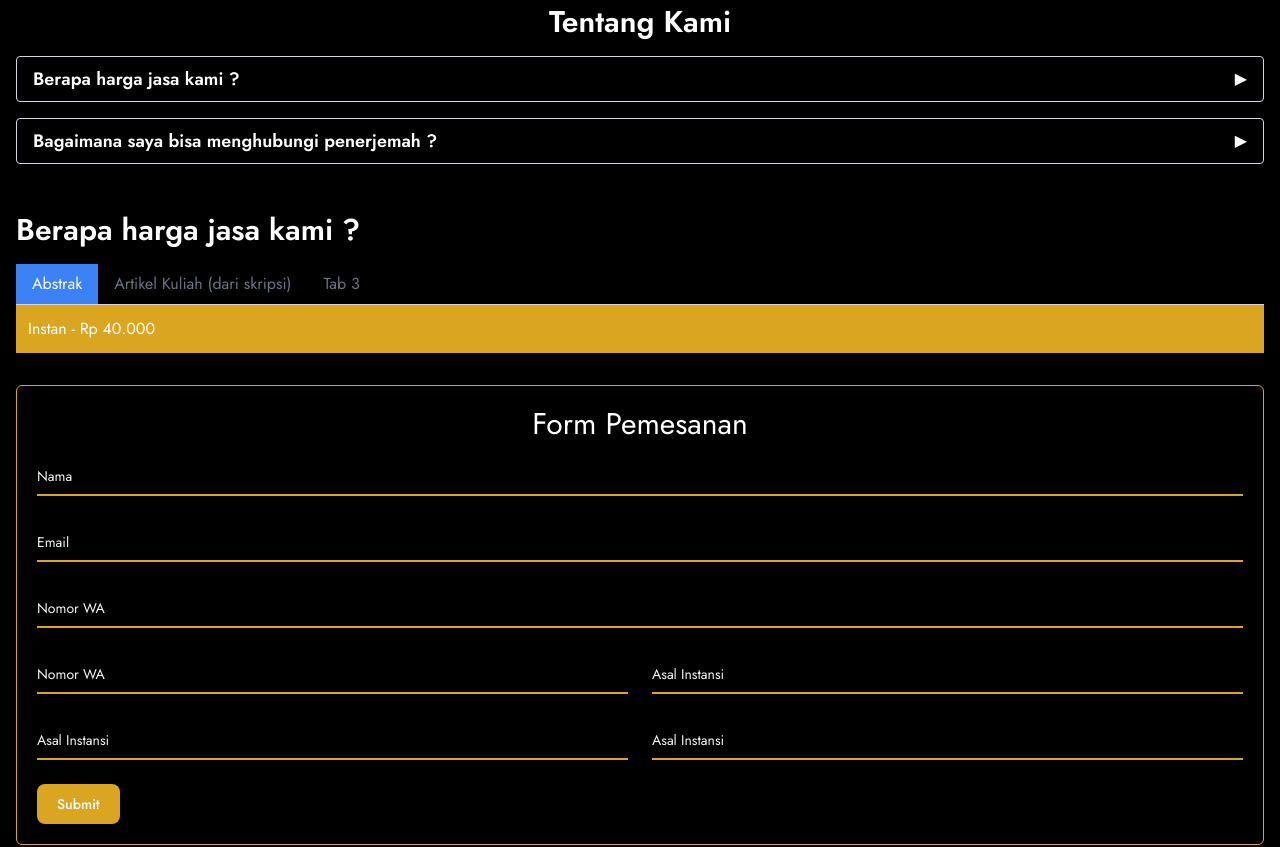
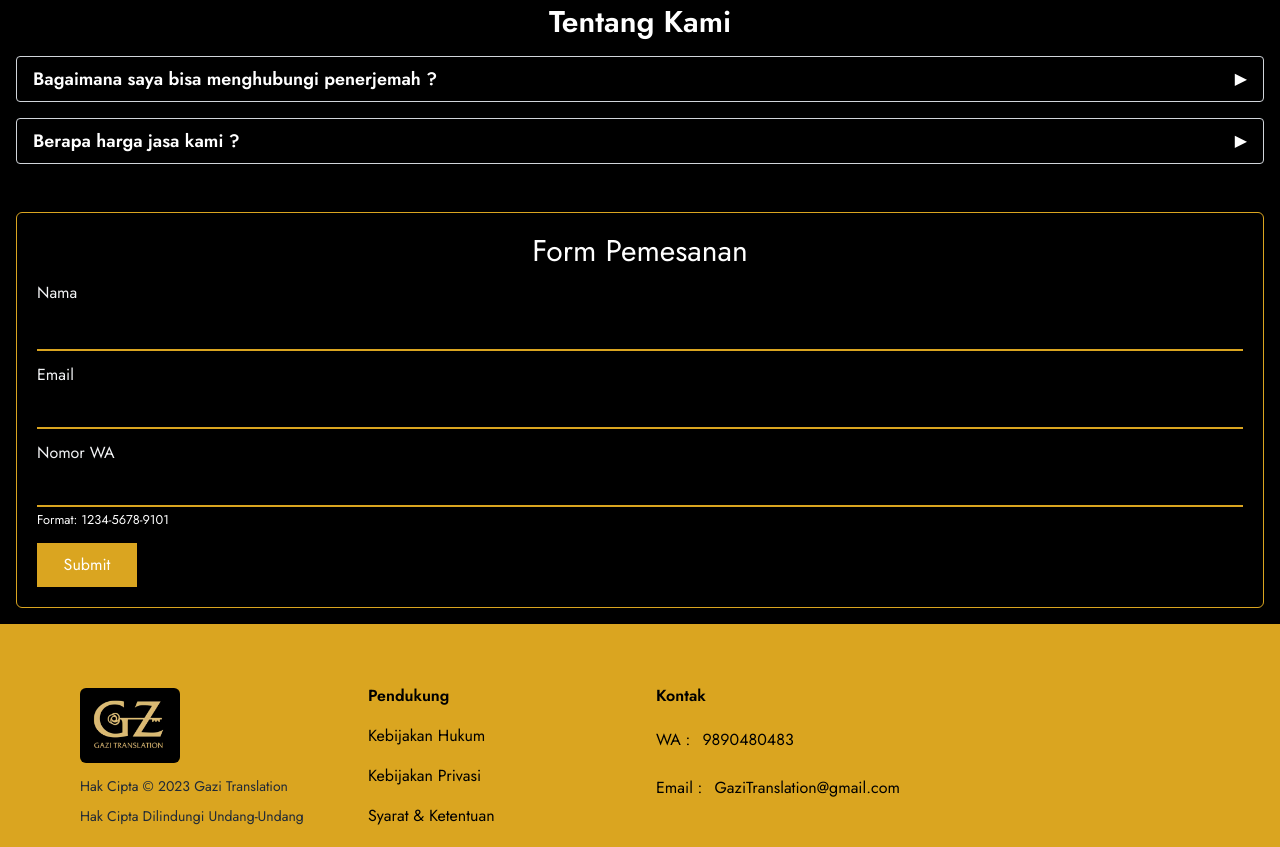
Before and after one commit to Luth-Badila/gazi-translation, a Next.js app: page / in a window 1280 px wide. Shown: the part 1440-2287 px from the top of the page. Built offline with nearby package versions, Linux system fonts and the light colour scheme.

Commit message:
added accrodion folder to handle accordion and added function for form but any bug

```diff
--- /dev/null
+++ b/src/app/components/Accordion/content1.jsx
@@ -0,0 +1,38 @@
+"use client";
+
+export default function content1() {
+  return (
+    <div className="flex flex-col gap-3">
+      <div className="flex lg:flex-row flex-col gap-5">
+        <div>
+          <h1 className="font-bold text-md">Abstrak max(250 kata)</h1>
+          <p>Instan 24 jam - 40.000</p>
+        </div>
+        <div>
+          <h1 className="font-bold text-md">Artikel Kuliah (dari skripsi)</h1>
+          <p>Instan 24 jam - 45.000</p>
+          <p>Reguler 3 hari - 40.000</p>
+          <p>Standart 7 hari - 35.000</p>
+        </div>
+        <div>
+          <h1 className="font-bold text-md">Jurnal Lokal</h1>
+          <p>Instan 24 jam - 55.000 (standar dosen)</p>
+          <p>Reguler 3 hari - 45.000</p>
+        </div>
+        <div>
+          <h1 className="font-bold text-md">Jurnal Internasional</h1>
+          <p>Instan (24 jam) - 65.000</p>
+          <p>Reguler 3 hari - 55.000</p>
+        </div>
+        <div>
+          <h1 className="font-bold text-md">Proofread </h1>
+          <p>Reguler 3 hari - 30.000/lembar</p>
+        </div>
+      </div>
+      <div className="text-md">
+        <h1>Format penulisan: A4. Margin Normal. Font size 12. Max 500 kata per halaman.</h1>
+        <h1>NB: Semua Harga Bisa Berubah tergantung Tingkat Kesulitan.</h1>
+      </div>
+    </div>
+  );
+}
--- /dev/null
+++ b/src/app/components/Accordion/content2.jsx
@@ -0,0 +1,15 @@
+"use client";
+import Link from "next/link";
+
+export default function content2() {
+  return (
+    <div>
+      <h1>
+        Kamu bisa menulis catatan kepada penerjemah sebelum proses terjemahan dilakukan atau hubungi langsung tim kami.
+        <Link href="" className="text-blue-500 underline decoration-1">
+          klik disini
+        </Link>
+      </h1>
+    </div>
+  );
+}
--- a/src/app/components/Form.jsx
+++ b/src/app/components/Form.jsx
@@ -1,72 +1,71 @@
 "use client";
+import { useState } from "react";
 
-function Form() {
+export default function Form() {
+  const [formData, setFormData] = useState({
+    name: "",
+    email: "",
+    nomorWA: "",
+  });
+
+  const handleChange = (e) => {
+    const { name, value } = e.target;
+    setFormData({ ...formData, [name]: value });
+  };
+
+  const handleSubmit = (e) => {
+    e.preventDefault();
+
+    console.log(formData);
+  };
   return (
     <div className="p-5 flex flex-col gap-3 border rounded-md border-[#daa520]">
       <h1 className="text-3xl text-center">Form Pemesanan</h1>
-      <form>
-        <div className="relative z-0 w-full mb-6 group">
+      <form onSubmit={handleSubmit} className="flex flex-col gap-3">
+        <div className=" flex flex-col gap-1">
+          <label htmlFor="name" className="text-md text-gray-100">
+            Nama
+          </label>
+          <input type="text" name="name" id="name" value={formData.name} onChange={handleChange} className="py-2 px-0 w-full text-md text-white bg-black border-b-2 border-[#daa520] outline-none" required />
+        </div>
+        <div className=" group">
+          <label htmlFor="email" className="text-md text-gray-100">
+            Email
+          </label>
+          <input type="email" name="email" id="email" value={formData.email} onChange={handleChange} className="py-2 px-0 w-full text-md text-white bg-black border-b-2 border-[#daa520] outline-none" required />
+        </div>
+        <div className="group">
+          <label htmlFor="nomorWA" className="text-md text-gray-100">
+            Nomor WA
+          </label>
           <input
-            type="email"
-            name="floating_email"
-            id="floating_email"
-            className="block py-2.5 px-0 w-full text-sm text-white bg-transparent border-0 border-b-2 border-[#daa520] appearance-none focus:outline-none focus:ring-0 focus:border-[#c49829] peer"
-            placeholder=" "
+            type="tel"
+            name="nomorWA"
+            id="nomorWA"
+            value={formData.nomorWA}
+            onChange={handleChange}
+            pattern="[0-9]{4}-[0-9]{4}-[0-9]{4}"
+            maxLength="15"
+            className="py-2 px-0 w-full text-md text-white bg-black border-b-2 border-[#daa520] outline-none"
             required
           />
-          <label
-            for="floating_email"
-            className="peer-focus:font-medium absolute text-sm text-gray-100 duration-300 transform -translate-y-6 scale-75 top-3 -z-10 origin-[0] peer-focus:left-0 peer-focus:text-gray-200 peer-focus:dark:text-gray-300 peer-placeholder-shown:scale-100 peer-placeholder-shown:translate-y-0 peer-focus:scale-75 peer-focus:-translate-y-6"
-          >
-            Nama
-          </label>
-        </div>
-        <div className="relative z-0 w-full mb-6 group">
-          <input
-            type="email"
-            name="floating_email"
-            id="floating_email"
-            className="block py-2.5 px-0 w-full text-sm text-white bg-transparent border-0 border-b-2 border-[#daa520] appearance-none focus:outline-none focus:ring-0 focus:border-[#c49829] peer"
-            placeholder=" "
-            required
-          />
-          <label
-            for="floating_email"
-            className="peer-focus:font-medium absolute text-sm text-gray-100 duration-300 transform -translate-y-6 scale-75 top-3 -z-10 origin-[0] peer-focus:left-0 peer-focus:text-gray-200 peer-focus:dark:text-gray-300 peer-placeholder-shown:scale-100 peer-placeholder-shown:translate-y-0 peer-focus:scale-75 peer-focus:-translate-y-6"
-          >
-            Email
-          </label>
-        </div>
-        <div className="relative z-0 w-full mb-6 group">
-          <input
-            type="email"
-            name="floating_email"
-            id="floating_email"
-            className="block py-2.5 px-0 w-full text-sm text-white bg-transparent border-0 border-b-2 border-[#daa520] appearance-none focus:outline-none focus:ring-0 focus:border-[#c49829] peer"
-            placeholder=" "
-            required
-          />
-          <label
-            for="floating_email"
-            className="peer-focus:font-medium absolute text-sm text-gray-100 duration-300 transform -translate-y-6 scale-75 top-3 -z-10 origin-[0] peer-focus:left-0 peer-focus:text-gray-200 peer-focus:dark:text-gray-300 peer-placeholder-shown:scale-100 peer-placeholder-shown:translate-y-0 peer-focus:scale-75 peer-focus:-translate-y-6"
-          >
-            Nomor WA
-          </label>
+          <small className="text-white">Format: 1234-5678-9101</small>
         </div>
 
-        <div className="grid md:grid-cols-2 md:gap-6">
+        {/* <div className="grid md:grid-cols-2 md:gap-6">
           <div className="relative z-0 w-full mb-6 group">
             <input
               type="email"
               name="floating_email"
               id="floating_email"
-              className="block py-2.5 px-0 w-full text-sm text-white bg-transparent border-0 border-b-2 border-[#daa520] appearance-none focus:outline-none focus:ring-0 focus:border-[#c49829] peer"
+              className="py-2.5 px-0 w-full text-md text-white bg-transparent border-0 border-b-2 border-[#daa520] peer"
               placeholder=" "
               required
+              onChange={handleChange}
             />
             <label
               for="floating_email"
-              className="peer-focus:font-medium absolute text-sm text-gray-100 duration-300 transform -translate-y-6 scale-75 top-3 -z-10 origin-[0] peer-focus:left-0 peer-focus:text-gray-200 peer-focus:dark:text-gray-300 peer-placeholder-shown:scale-100 peer-placeholder-shown:translate-y-0 peer-focus:scale-75 peer-focus:-translate-y-6"
+              className="peer-focus:font-medium absolute text-md text-gray-100 duration-300 transform -translate-y-6 scale-75 top-3 -z-10 origin-[0] peer-focus:left-0 peer-focus:text-gray-200 peer-focus:dark:text-gray-300 peer-placeholder-shown:scale-100 peer-placeholder-shown:translate-y-0 peer-focus:scale-75 peer-focus:-translate-y-6"
             >
               Nomor WA
             </label>
@@ -76,13 +75,14 @@ function Form() {
               type="email"
               name="floating_email"
               id="floating_email"
-              className="block py-2.5 px-0 w-full text-sm text-white bg-transparent border-0 border-b-2 border-[#daa520] appearance-none focus:outline-none focus:ring-0 focus:border-[#c49829] peer"
+              className="py-2.5 px-0 w-full text-md text-white bg-transparent border-0 border-b-2 border-[#daa520] peer"
               placeholder=" "
               required
+              onChange={handleChange}
             />
             <label
               for="floating_email"
-              className="peer-focus:font-medium absolute text-sm text-gray-100 duration-300 transform -translate-y-6 scale-75 top-3 -z-10 origin-[0] peer-focus:left-0 peer-focus:text-gray-200 peer-focus:dark:text-gray-300 peer-placeholder-shown:scale-100 peer-placeholder-shown:translate-y-0 peer-focus:scale-75 peer-focus:-translate-y-6"
+              className="peer-focus:font-medium absolute text-md text-gray-100 duration-300 transform -translate-y-6 scale-75 top-3 -z-10 origin-[0] peer-focus:left-0 peer-focus:text-gray-200 peer-focus:dark:text-gray-300 peer-placeholder-shown:scale-100 peer-placeholder-shown:translate-y-0 peer-focus:scale-75 peer-focus:-translate-y-6"
             >
               Asal Instansi
             </label>
@@ -94,13 +94,14 @@ function Form() {
               type="email"
               name="floating_email"
               id="floating_email"
-              className="block py-2.5 px-0 w-full text-sm text-white bg-transparent border-0 border-b-2 border-[#daa520] appearance-none focus:outline-none focus:ring-0 focus:border-[#c49829] peer"
+              className="py-2.5 px-0 w-full text-md text-white bg-transparent border-0 border-b-2 border-[#daa520] peer"
               placeholder=" "
               required
+              onChange={handleChange}
             />
             <label
               for="floating_email"
-              className="peer-focus:font-medium absolute text-sm text-gray-100 duration-300 transform -translate-y-6 scale-75 top-3 -z-10 origin-[0] peer-focus:left-0 peer-focus:text-gray-200 peer-focus:dark:text-gray-300 peer-placeholder-shown:scale-100 peer-placeholder-shown:translate-y-0 peer-focus:scale-75 peer-focus:-translate-y-6"
+              className="peer-focus:font-medium absolute text-md text-gray-100 duration-300 transform -translate-y-6 scale-75 top-3 -z-10 origin-[0] peer-focus:left-0 peer-focus:text-gray-200 peer-focus:dark:text-gray-300 peer-placeholder-shown:scale-100 peer-placeholder-shown:translate-y-0 peer-focus:scale-75 peer-focus:-translate-y-6"
             >
               Asal Instansi
             </label>
@@ -110,25 +111,24 @@ function Form() {
               type="email"
               name="floating_email"
               id="floating_email"
-              className="block py-2.5 px-0 w-full text-sm text-white bg-transparent border-0 border-b-2 border-[#daa520] appearance-none focus:outline-none focus:ring-0 focus:border-[#c49829] peer"
+              className="py-2.5 px-0 w-full text-md text-white bg-transparent border-0 border-b-2 border-[#daa520] peer"
               placeholder=" "
               required
+              onChange={handleChange}
             />
             <label
               for="floating_email"
-              className="peer-focus:font-medium absolute text-sm text-gray-100 duration-300 transform -translate-y-6 scale-75 top-3 -z-10 origin-[0] peer-focus:left-0 peer-focus:text-gray-200 peer-focus:dark:text-gray-300 peer-placeholder-shown:scale-100 peer-placeholder-shown:translate-y-0 peer-focus:scale-75 peer-focus:-translate-y-6"
+              className="peer-focus:font-medium absolute text-md text-gray-100 duration-300 transform -translate-y-6 scale-75 top-3 -z-10 origin-[0] peer-focus:left-0 peer-focus:text-gray-200 peer-focus:dark:text-gray-300 peer-placeholder-shown:scale-100 peer-placeholder-shown:translate-y-0 peer-focus:scale-75 peer-focus:-translate-y-6"
             >
               Asal Instansi
             </label>
           </div>
-        </div>
+        </div> */}
 
-        <button type="submit" className=" text-white bg-[#daa520] hover:bg-[#ffc636] focus:ring-4 focus:outline-none focus:ring-[#fde3a2] font-medium rounded-lg text-sm w-full sm:w-auto px-5 py-2.5 text-center">
+        <button type="submit" className=" text-white bg-[#daa520] hover:bg-[#ffc6unded-lg text-md w-[100px] px-5 py-2.5 text-center">
           Submit
         </button>
       </form>
     </div>
   );
 }
-
-export default Form;
--- /dev/null
+++ b/src/app/components/FormTrying.jsx
@@ -0,0 +1,101 @@
+// components/RegisterForm.js
+"use client";
+import { useState } from "react";
+
+export default function RegisterForm() {
+  const [formData, setFormData] = useState({
+    username: "",
+    email: "",
+    password: "",
+  });
+  const [errors, setErrors] = useState({});
+
+  const handleChange = (e) => {
+    const { name, value } = e.target;
+    setFormData({ ...formData, [name]: value });
+  };
+
+  const handleSubmit = (e) => {
+    e.preventDefault();
+
+    // Form validation logic goes here
+    const validationErrors = validateForm(formData);
+
+    if (Object.keys(validationErrors).length === 0) {
+      // Form is valid, submit the data or perform other actions
+      console.log("Form submitted:", formData);
+    } else {
+      setErrors(validationErrors);
+    }
+  };
+
+  const validateForm = (data) => {
+    const errors = {};
+
+    if (!data.username) {
+      errors.username = "Username is required";
+    }
+
+    if (!data.email) {
+      errors.email = "Email is required";
+    } else if (!isValidEmail(data.email)) {
+      errors.email = "Invalid email format";
+    }
+
+    if (!data.password) {
+      errors.password = "Password is required";
+    }
+
+    return errors;
+  };
+
+  const isValidEmail = (email) => {
+    // You can use a regular expression or a library like validator.js to validate email
+    // For simplicity, we'll use a basic example
+    return /^[^\s@]+@[^\s@]+\.[^\s@]+$/.test(email);
+  };
+
+  return (
+    <div className="p-5 flex flex-col gap-3 border rounded-md border-[#daa520]">
+      <h1 className="text-3xl text-center">Form Pemesanan</h1>
+      <form onSubmit={handleSubmit}>
+        <div className="mb-4">
+          <label htmlFor="username" className="block white font-bold">
+            Username
+          </label>
+          <input
+            type="text"
+            id="username"
+            name="username"
+            placeholder="username"
+            value={formData.username}
+            onChange={handleChange}
+            className={`py-2.5 px-0 w-full text-sm text-white bg-transparent border-0 border-b-2 border-[#daa520] appearance-none focus:outline-none focus:ring-0 focus:border-[#c49829] ${
+              errors.username ? "border-red-500" : "border-gray-300"
+            }`}
+          />
+          {errors.username && <p className="text-red-500 mt-1">{errors.username}</p>}
+        </div>
+        <div className="mb-4">
+          <label htmlFor="email" className="block text-gray-700 font-bold">
+            Email
+          </label>
+          <input type="email" id="email" name="email" value={formData.email} onChange={handleChange} className={`border rounded-md p-2 w-full text-black ${errors.email ? "border-red-500" : "border-gray-300"}`} />
+          {errors.email && <p className="text-red-500 mt-1">{errors.email}</p>}
+        </div>
+        <div className="mb-4">
+          <label htmlFor="password" className="block text-gray-700 font-bold">
+            Password
+          </label>
+          <input type="password" id="password" name="password" value={formData.password} onChange={handleChange} className={`border rounded-md p-2 w-full text-black ${errors.password ? "border-red-500" : "border-gray-300"}`} />
+          {errors.password && <p className="text-red-500 mt-1">{errors.password}</p>}
+        </div>
+        <div className="mt-6">
+          <button type="submit" className="bg-blue-500 hover:bg-blue-600 text-white font-bold py-2 px-4 rounded">
+            Register
+          </button>
+        </div>
+      </form>
+    </div>
+  );
+}
--- a/src/app/page.js
+++ b/src/app/page.js
@@ -1,12 +1,15 @@
 import Navbar from "./components/Navbar";
 import HomePage from "./components/HomePage";
 import Card from "./components/Card";
-import Accordion from "./components/Accordion";
+import Accordion from "./components/Accordion/Accordion";
 import TabMenu from "./components/TabMenu";
 import WaIcon from "./components/WaIcon";
 import Wave from "./components/Wave";
 import Footer from "./components/Footer";
 import Form from "./components/Form";
+import Content1 from "./components/Accordion/content1";
+import Content2 from "./components/Accordion/content2";
+import FormTrying from "./components/FormTrying";
 
 export default function Home() {
   const items = [
@@ -34,26 +37,12 @@ export default function Home() {
   ];
   const accordionData = [
     {
-      title: "Berapa harga jasa kami ?",
-      content: (
-        <div className="flex lg:flex-row flex-col gap-5">
-          <div>
-            <h1>Abstrak</h1>
-            <p>Instan 24 jam - 45.000</p>
-            <p>Reguler 3 hari - 40.000</p>
-            <p>Standart 7 hari - 35.000</p>
-          </div>
-          <div>
-            <h1>Jurnal Lokal</h1>
-            <p>Instan 24 jam - 55.000 (standar dosen)</p>
-            <p>Reguler 3 hari - 45.000</p>
-          </div>
-        </div>
-      ),
+      title: "Bagaimana saya bisa menghubungi penerjemah ?",
+      content: <Content2 />,
     },
     {
-      title: "Bagaimana saya bisa menghubungi penerjemah ?",
-      content: "Kamu bisa menulis catatan kepada penerjemah sebelum proses terjemahan dilakukan atau hubungi langsung tim  kami",
+      title: "Berapa harga jasa kami ?",
+      content: <Content1 />,
     },
   ];
   const tabs = [
@@ -107,16 +96,22 @@ export default function Home() {
         </div>
       </section>
 
-      <section>
+      {/* <section>
         <div className="container mx-auto p-4">
           <h1 className="text-3xl font-semibold mb-4">Berapa harga jasa kami ?</h1>
           <TabMenu tabs={tabs} />
         </div>
-      </section>
+      </section> */}
 
       <section>
         <WaIcon />
       </section>
+
+      {/* <section>
+        <div className="container mx-auto p-4">
+          <FormTrying />
+        </div>
+      </section> */}
 
       <section>
         <div className="container mx-auto p-4">
```
Also changed, not shown: src/app/components/Footer.jsx (+11 -11 lines), src/app/components/Accordion/Accordion.jsx (renamed from src/app/components/Accordion.jsx).
